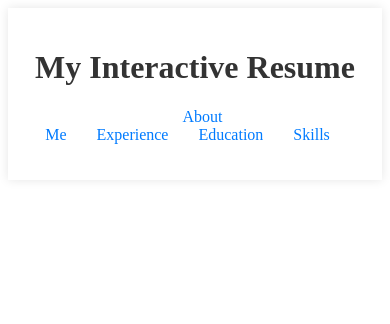
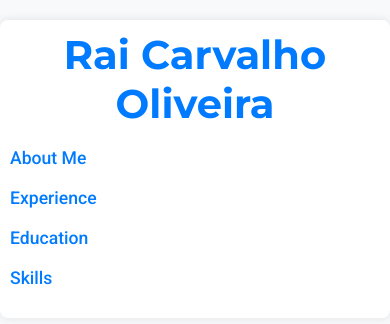
Before and after one commit to RaicarvalhoRCO/Resumee, an Angular app in the folder interactive-resume/: page / in a window 390 px wide. Shown: the top 324 px of the page. Built offline with nearby package versions, Linux system fonts and the light colour scheme.

Commit message:
Base styles + Responsivity

```diff
--- a/interactive-resume/src/app/about-me/about-me.component.css
+++ b/interactive-resume/src/app/about-me/about-me.component.css
@@ -0,0 +1,14 @@
+.about-me {
+    text-align: center;
+  }
+
+  .about-me h2 {
+    font-size: 2rem;
+    margin-bottom: 10px;
+  }
+
+  .about-me p {
+    font-size: 1rem;
+    line-height: 1.6;
+    color: var(--secondary-color);
+  }
--- a/interactive-resume/src/app/about-me/about-me.component.html
+++ b/interactive-resume/src/app/about-me/about-me.component.html
@@ -1,4 +1,8 @@
 <div class="about-me">
-    <h2>About Me</h2>
-    <p>Hello! My name is [Your Name] and I am a web developer with experience in Angular, Node.js, and other technologies.</p>
+
+    <h3>Front-End Developer | Angular Specialist</h3>
+    <p>I am a seasoned Front-End Developer with a strong specialization in Angular, leveraging my expertise to design and develop intuitive, responsive, and user-centric interfaces.</p>
+    <p>With a proven track record of translating complex business requirements into efficient, scalable, and maintainable solutions, I consistently apply industry-leading development and design practices to deliver exceptional results.</p>
+    <p>My technical proficiency spans <b>JavaScript</b>, <b>TypeScript</b>, <b>HTML</b>, and <b>CSS</b>, enabling me to create seamless digital experiences that align with both user needs and organizational goals. Known for my proactive approach and commitment to excellence, I prioritize delivering high-quality projects that drive value and enhance user satisfaction.
+    </p>
   </div>
--- a/interactive-resume/src/app/app.component.css
+++ b/interactive-resume/src/app/app.component.css
@@ -1,45 +1,34 @@
-/* styles.css */
-body {
-    font-family: Arial, sans-serif;
-    margin: 0;
-    padding: 0;
-    background-color: #f4f4f4;
-  }
-
-  .container {
-    max-width: 800px;
-    margin: 0 auto;
-    padding: 20px;
-    background-color: #fff;
-    box-shadow: 0 0 10px rgba(0, 0, 0, 0.1);
+/* app.component.css */
+header {
+  text-align: center;
+  margin-bottom: 20px;
 }
 
 header h1 {
-    text-align: center;
-    color: #333;
+  font-size: 2.5rem;
+  margin-bottom: 10px;
 }
 
 nav ul {
   list-style-type: none;
   padding: 0;
-    text-align: center;
-  }
-
-  nav ul li {
-    display: inline;
-    margin: 0 15px;
+  display: flex;
+  justify-content: center;
+  gap: 20px;
+  margin-bottom: 20px;
 }
 
 nav ul li a {
-    text-decoration: none;
-    color: #007BFF;
+  font-size: 1.1rem;
+  font-weight: 500;
+  color: var(--primary-color);
   cursor: pointer;
-  }
-
-  nav ul li a:hover {
-    text-decoration: underline;
 }
 
 section {
   margin-top: 20px;
+  padding: 20px;
+  border: 1px solid #e0e0e0;
+  border-radius: 8px;
+  background-color: #fff;
 }
--- a/interactive-resume/src/app/app.component.html
+++ b/interactive-resume/src/app/app.component.html
@@ -1,6 +1,6 @@
 <div class="container">
   <header>
-    <h1>My Interactive Resume</h1>
+    <h1>Rai Carvalho Oliveira</h1>
   </header>
 
   <nav>
--- a/interactive-resume/src/app/education/education.component.css
+++ b/interactive-resume/src/app/education/education.component.css
@@ -0,0 +1,29 @@
+/* education.component.css */
+.education h2 {
+    font-size: 2rem;
+    margin-bottom: 20px;
+  }
+
+  .education ul {
+    list-style-type: none;
+    padding: 0;
+  }
+
+  .education ul li {
+    margin-bottom: 20px;
+    padding: 15px;
+    border-left: 4px solid var(--primary-color);
+    background-color: #f8f9fa;
+    border-radius: 4px;
+  }
+
+  .education ul li h3 {
+    font-size: 1.25rem;
+    margin-bottom: 5px;
+  }
+
+  .education ul li p {
+    font-size: 0.9rem;
+    color: var(--secondary-color);
+    margin: 5px 0;
+  }
--- a/interactive-resume/src/app/experience/experience.component.css
+++ b/interactive-resume/src/app/experience/experience.component.css
@@ -0,0 +1,29 @@
+/* experience.component.css */
+.experience h2 {
+    font-size: 2rem;
+    margin-bottom: 20px;
+  }
+
+  .experience ul {
+    list-style-type: none;
+    padding: 0;
+  }
+
+  .experience ul li {
+    margin-bottom: 20px;
+    padding: 15px;
+    border-left: 4px solid var(--primary-color);
+    background-color: #f8f9fa;
+    border-radius: 4px;
+  }
+
+  .experience ul li h3 {
+    font-size: 1.25rem;
+    margin-bottom: 5px;
+  }
+
+  .experience ul li p {
+    font-size: 0.9rem;
+    color: var(--secondary-color);
+    margin: 5px 0;
+  }
--- a/interactive-resume/src/app/skills/skills.component.css
+++ b/interactive-resume/src/app/skills/skills.component.css
@@ -0,0 +1,22 @@
+/* skills.component.css */
+.skills h2 {
+    font-size: 2rem;
+    margin-bottom: 20px;
+  }
+
+  .skills ul {
+    list-style-type: none;
+    padding: 0;
+    display: grid;
+    grid-template-columns: repeat(auto-fit, minmax(150px, 1fr));
+    gap: 10px;
+  }
+
+  .skills ul li {
+    padding: 10px;
+    background-color: var(--primary-color);
+    color: #fff;
+    text-align: center;
+    border-radius: 4px;
+    font-weight: 500;
+  }
--- a/interactive-resume/src/styles.css
+++ b/interactive-resume/src/styles.css
@@ -1 +1,66 @@
 /* You can add global styles to this file, and also import other style files */
+@import url('https://fonts.googleapis.com/css2?family=Montserrat:wght@400;700&family=Roboto:wght@400;500&display=swap');
+
+:root {
+    --primary-color: #007BFF;
+    --secondary-color: #6c757d;
+    --background-color: #f8f9fa;
+    --text-color: #333;
+    --font-title: 'Montserrat', sans-serif;
+    --font-text: 'Roboto', sans-serif;
+  }
+
+  body {
+    font-family: var(--font-text);
+    color: var(--text-color);
+    background-color: var(--background-color);
+    margin: 0;
+    padding: 0;
+  }
+
+  h1, h2, h3 {
+    font-family: var(--font-title);
+    color: var(--primary-color);
+    margin: 0;
+  }
+
+  a {
+    color: var(--primary-color);
+    text-decoration: none;
+  }
+
+  a:hover {
+    text-decoration: underline;
+  }
+
+  .container {
+    max-width: 800px;
+    margin: 20px auto;
+    padding: 20px;
+    background-color: #fff;
+    box-shadow: 0 0 10px rgba(0, 0, 0, 0.1);
+    border-radius: 8px;
+  }
+
+@media (max-width: 768px) {
+    .container {
+      padding: 10px;
+    }
+
+    header h1 {
+      font-size: 2rem;
+    }
+
+    nav ul {
+      flex-direction: column;
+      gap: 10px;
+    }
+
+    section {
+      padding: 10px;
+    }
+
+    .skills ul {
+      grid-template-columns: repeat(auto-fit, minmax(120px, 1fr));
+    }
+  }
```
Lines whose indentation alone changed are shown as unchanged.
